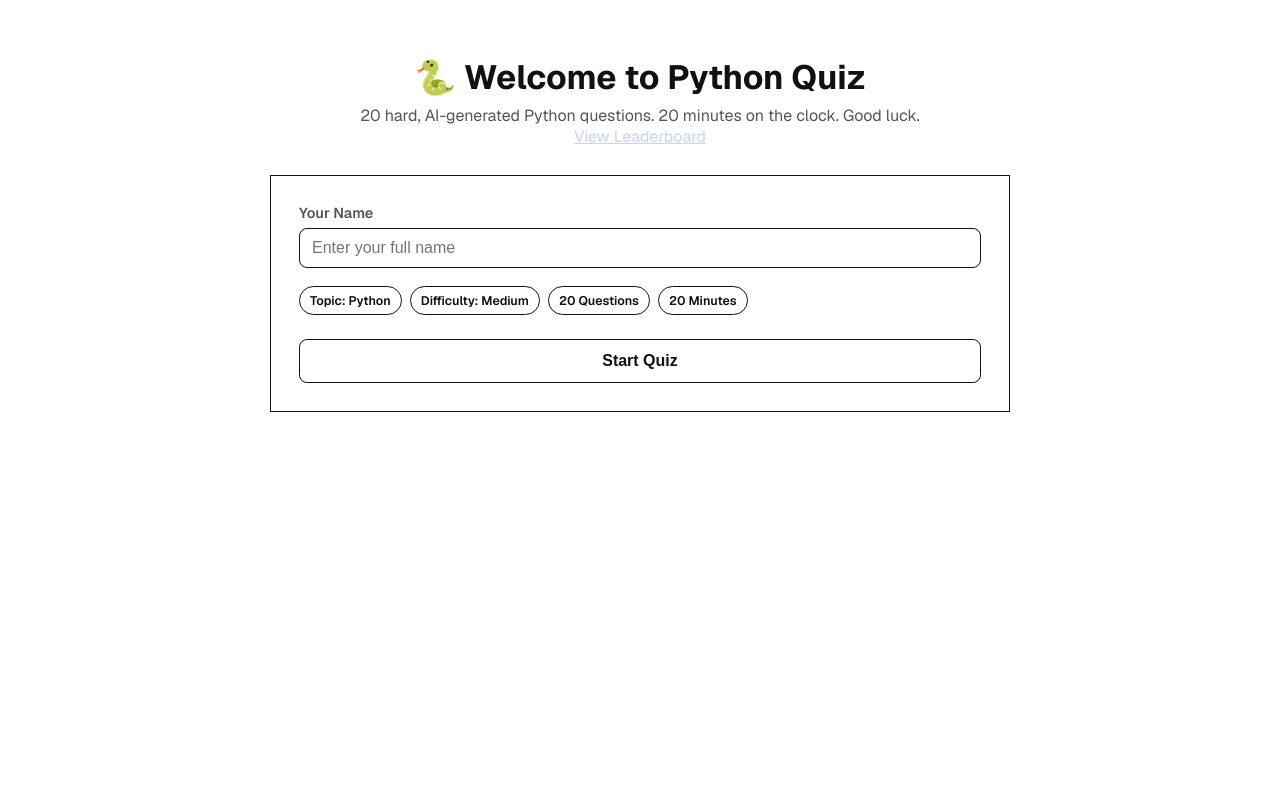
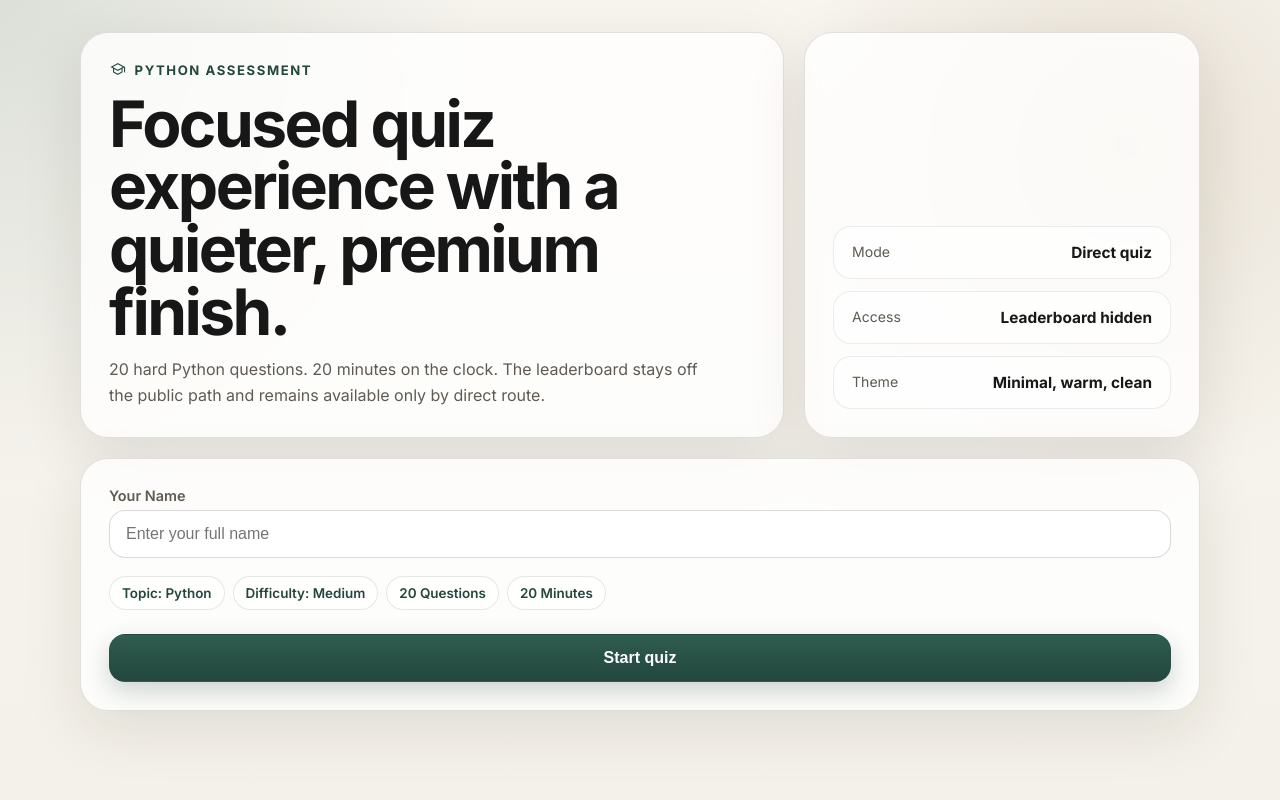
Before and after one commit to kavithamorla/Python-AI-Quiz, a Flask app: page / in a window 1280 px wide. Run offline with Flask 3, Linux system fonts and the light colour scheme.

Commit message:
Polish quiz UI and hide leaderboard links

```diff
--- a/static/script.js
+++ b/static/script.js
@@ -88,7 +88,7 @@ startForm.addEventListener("submit", async (e) => {
 
 function renderQuiz(quiz) {
   quizTitleEl.textContent = quiz.quiz_title || "Python Quiz (Hard)";
-  quizTakerNameEl.textContent = `Good luck, ${currentName}!`;
+  quizTakerNameEl.textContent = `Good luck, ${currentName}.`;
   answersForm.innerHTML = "";
 
   quiz.questions.forEach((q, index) => {
@@ -179,7 +179,7 @@ function gradeQuiz(quiz, timeExpired) {
 
     const status = document.createElement("div");
     status.className = "status";
-    status.textContent = isCorrect ? "✔ Correct" : "✘ Incorrect";
+    status.textContent = isCorrect ? "Correct" : "Incorrect";
     item.appendChild(status);
 
     const qText = document.createElement("div");
@@ -213,8 +213,8 @@ function gradeQuiz(quiz, timeExpired) {
   const percentage = Math.round((correctCount / total) * 1000) / 10;
 
   document.getElementById("results-name").textContent = timeExpired
-    ? `${currentName} — time's up! Here's how you did:`
-    : `${currentName}, here's how you did:`;
+    ? `${currentName}, time's up.`
+    : `${currentName}, here are your results.`;
   document.getElementById("stat-score").textContent = `${correctCount}/${total}`;
   document.getElementById("stat-percentage").textContent = `${percentage}%`;
   document.getElementById("stat-correct").textContent = correctCount;
--- a/static/style.css
+++ b/static/style.css
@@ -1,55 +1,106 @@
-@import url("https://fonts.googleapis.com/css2?family=Geist:wght@400;500;600;700&display=swap");
-
 :root {
-  --bg: #ffffff;
-  --card-bg: #ffffff;
-  --text: #111111;
-  --muted: #555555;
-  --border: #111111;
-  --line: #d9d9d9;
+  --bg: #f4f1ea;
+  --card-bg: rgba(255, 255, 255, 0.8);
+  --text: #171717;
+  --muted: #5f5a52;
+  --border: rgba(23, 23, 23, 0.12);
+  --line: rgba(23, 23, 23, 0.08);
+  --accent: #2f5d50;
+  --accent-strong: #23463d;
 }
 
 * { box-sizing: border-box; }
 
 body {
   margin: 0;
-  font-family: "Geist Pixel", "Geist", "Segoe UI", sans-serif;
-  background: var(--bg);
+  font-family: "Inter", system-ui, sans-serif;
+  background:
+    radial-gradient(circle at top left, rgba(47, 93, 80, 0.14), transparent 32%),
+    radial-gradient(circle at right 12% top 18%, rgba(150, 117, 72, 0.15), transparent 26%),
+    linear-gradient(180deg, #f8f5ef 0%, var(--bg) 100%);
   color: var(--text);
   min-height: 100vh;
 }
 
-.app {
-  max-width: 780px;
+.shell {
+  width: min(1120px, calc(100% - 32px));
   margin: 0 auto;
-  padding: 32px 20px 60px;
+  padding: 32px 0 60px;
 }
 
-.app-header {
-  text-align: center;
-  margin-bottom: 28px;
+.hero {
+  display: grid;
+  grid-template-columns: 1.6fr 0.9fr;
+  gap: 20px;
+  margin-bottom: 20px;
 }
 
-.app-header h1 {
-  margin-bottom: 6px;
-  font-size: 2.1rem;
+.hero-copy, .hero-panel, .card {
+  background: var(--card-bg);
+  backdrop-filter: blur(16px);
+  border: 1px solid var(--border);
+  box-shadow: 0 18px 60px rgba(43, 31, 18, 0.10);
 }
 
-.app-header p {
-  color: var(--muted);
-  margin: 0;
+.hero-copy, .hero-panel {
+  border-radius: 28px;
+  padding: 28px;
 }
 
-.leaderboard-link {
-  color: #c7d2fe;
+.hero-copy h1, .card h1, .card h2 {
+  margin: 0;
+  letter-spacing: -0.04em;
 }
 
+.hero-copy h1 { font-size: clamp(2.2rem, 5vw, 4.1rem); line-height: 0.98; max-width: 12ch; }
+
+.lede {
+  margin: 14px 0 0;
+  color: var(--muted);
+  max-width: 60ch;
+  line-height: 1.6;
+}
+
+.eyebrow {
+  display: inline-flex;
+  align-items: center;
+  gap: 8px;
+  margin: 0 0 14px;
+  font-size: 0.82rem;
+  font-weight: 700;
+  letter-spacing: 0.12em;
+  text-transform: uppercase;
+  color: var(--accent-strong);
+}
+
+.material-symbols-outlined {
+  font-variation-settings: "FILL" 0, "wght" 300, "GRAD" 0, "opsz" 24;
+  font-size: 1.1rem;
+}
+
+.hero-panel {
+  display: grid;
+  gap: 12px;
+  align-content: end;
+}
+
+.panel-stat {
+  display: flex;
+  justify-content: space-between;
+  gap: 16px;
+  padding: 16px 18px;
+  border-radius: 18px;
+  background: rgba(255, 255, 255, 0.62);
+  border: 1px solid rgba(23, 23, 23, 0.08);
+}
+
+.panel-label { color: var(--muted); font-size: 0.88rem; }
+.panel-stat strong { font-size: 0.96rem; }
+
 .card {
-  background: var(--card-bg);
-  border: 1px solid var(--border);
-  border-radius: 0;
   padding: 28px;
   margin-bottom: 20px;
+  border-radius: 28px;
 }
 
 .hidden { display: none !important; }
@@ -69,41 +120,44 @@ label {
 
 input, select {
   background: #fff;
-  border: 1px solid var(--border);
+  border: 1px solid rgba(23, 23, 23, 0.16);
   color: var(--text);
-  padding: 10px 12px;
-  border-radius: 8px;
+  padding: 14px 16px;
+  border-radius: 16px;
   font-size: 1rem;
 }
 
 input:focus, select:focus {
   outline: none;
-  border-color: var(--text);
+  border-color: rgba(47, 93, 80, 0.45);
+  box-shadow: 0 0 0 4px rgba(47, 93, 80, 0.12);
 }
 
 button {
-  background: #fff;
-  color: var(--text);
-  border: 1px solid var(--border);
-  padding: 12px 18px;
-  border-radius: 8px;
+  background: linear-gradient(180deg, var(--accent), var(--accent-strong));
+  color: #fff;
+  border: 1px solid transparent;
+  padding: 14px 18px;
+  border-radius: 16px;
   font-size: 1rem;
   font-weight: 600;
   cursor: pointer;
   width: 100%;
   margin-top: 6px;
-  transition: background 0.15s ease, border-color 0.15s ease;
+  transition: transform 0.16s ease, box-shadow 0.16s ease, opacity 0.16s ease;
+  box-shadow: 0 10px 24px rgba(35, 70, 61, 0.22);
 }
 
-button:hover { background: #f5f5f5; }
+button:hover { transform: translateY(-1px); }
 
-button.secondary {
-  background: transparent;
-  border: 1px solid var(--border);
+.button-secondary {
+  background: rgba(255, 255, 255, 0.76);
   color: var(--text);
+  border: 1px solid rgba(23, 23, 23, 0.12);
+  box-shadow: none;
 }
 
-button.secondary:hover { background: #f5f5f5; }
+.button-secondary:hover { background: rgba(255, 255, 255, 0.92); }
 
 .error {
   color: var(--text);
@@ -119,20 +173,20 @@ button.secondary:hover { background: #f5f5f5; }
 }
 
 .badge {
-  background: #fff;
-  border: 1px solid var(--border);
-  color: var(--text);
-  font-size: 0.78rem;
+  background: rgba(255, 255, 255, 0.72);
+  border: 1px solid rgba(23, 23, 23, 0.10);
+  color: var(--accent-strong);
+  font-size: 0.84rem;
   font-weight: 600;
-  padding: 5px 10px;
+  padding: 8px 12px;
   border-radius: 999px;
 }
 
 .spinner {
   width: 40px;
   height: 40px;
-  border: 4px solid var(--line);
-  border-top-color: var(--text);
+  border: 4px solid rgba(47, 93, 80, 0.18);
+  border-top-color: var(--accent);
   border-radius: 50%;
   margin: 0 auto 16px;
   animation: spin 0.8s linear infinite;
@@ -337,6 +393,37 @@ button.secondary:hover { background: #f5f5f5; }
 .leaderboard-table th,
 .leaderboard-table td {
   text-align: left;
-  padding: 10px;
-  border-bottom: 1px solid var(--border);
+  padding: 12px;
+  border-bottom: 1px solid rgba(23, 23, 23, 0.08);
 }
+
+.results-header {
+  display: flex;
+  justify-content: space-between;
+  gap: 16px;
+  align-items: flex-start;
+}
+
+.panel-stat {
+  display: flex;
+  justify-content: space-between;
+  gap: 16px;
+  padding: 16px 18px;
+  border-radius: 18px;
+  background: rgba(255, 255, 255, 0.62);
+  border: 1px solid rgba(23, 23, 23, 0.08);
+}
+
+.panel-label { color: var(--muted); font-size: 0.88rem; }
+
+@media (max-width: 900px) {
+  .hero { grid-template-columns: 1fr; }
+  .results-header, .quiz-top-bar { flex-direction: column; }
+}
+
+@media (max-width: 640px) {
+  .shell { width: min(100% - 20px, 1120px); padding-top: 12px; }
+  .hero-copy, .hero-panel, .card { padding: 20px; border-radius: 22px; }
+  .hero-copy h1 { font-size: 2rem; }
+  .stats-grid { grid-template-columns: 1fr; }
+}
--- a/templates/index.html
+++ b/templates/index.html
@@ -3,16 +3,26 @@
 <head>
 <meta charset="UTF-8" />
 <meta name="viewport" content="width=device-width, initial-scale=1.0" />
-<title>Welcome to Python Quiz</title>
+<title>Python Quiz</title>
+<link rel="preconnect" href="https://fonts.googleapis.com" />
+<link rel="preconnect" href="https://fonts.gstatic.com" crossorigin />
+<link href="https://fonts.googleapis.com/css2?family=Inter:wght@400;500;600;700;800&family=Material+Symbols+Outlined:wght@300" rel="stylesheet" />
 <link rel="stylesheet" href="{{ url_for('static', filename='style.css') }}" />
 </head>
 <body>
-  <div class="app">
-    <header class="app-header">
-      <h1>🐍 Welcome to Python Quiz</h1>
-      <p>20 hard, AI-generated Python questions. 20 minutes on the clock. Good luck.</p>
-      <p><a class="leaderboard-link" href="/leaderboard">View Leaderboard</a></p>
-    </header>
+  <main class="shell">
+    <section class="hero">
+      <div class="hero-copy">
+        <p class="eyebrow"><span class="material-symbols-outlined" aria-hidden="true">school</span> Python assessment</p>
+        <h1>Focused quiz experience with a quieter, premium finish.</h1>
+        <p class="lede">20 hard Python questions. 20 minutes on the clock. The leaderboard stays off the public path and remains available only by direct route.</p>
+      </div>
+      <div class="hero-panel">
+        <div class="panel-stat"><span class="panel-label">Mode</span><strong>Direct quiz</strong></div>
+        <div class="panel-stat"><span class="panel-label">Access</span><strong>Leaderboard hidden</strong></div>
+        <div class="panel-stat"><span class="panel-label">Theme</span><strong>Minimal, warm, clean</strong></div>
+      </div>
+    </section>
 
     <!-- Name / Start Section -->
     <section id="setup-section" class="card">
@@ -27,7 +37,7 @@
           <span class="badge">20 Questions</span>
           <span class="badge">20 Minutes</span>
         </div>
-        <button type="submit" id="generate-btn">Start Quiz</button>
+        <button type="submit" id="generate-btn" class="button-primary">Start quiz</button>
       </form>
       <p id="error-msg" class="error hidden"></p>
     </section>
@@ -58,7 +68,12 @@
 
     <!-- Results Section -->
     <section id="results-section" class="card hidden">
-      <h2>Results</h2>
+      <div class="results-header">
+        <div>
+          <p class="eyebrow"><span class="material-symbols-outlined" aria-hidden="true">verified</span> Results</p>
+          <h2>Your performance</h2>
+        </div>
+      </div>
       <p id="results-name" class="muted"></p>
 
       <div class="stats-grid">
@@ -82,10 +97,9 @@
 
       <h3 class="breakdown-heading">Review</h3>
       <div id="results-breakdown"></div>
-      <a class="leaderboard-link" href="/leaderboard">Go to Leaderboard</a>
-      <button id="retry-btn" class="secondary">Take Another Quiz</button>
+      <button id="retry-btn" class="button-secondary">Take another quiz</button>
     </section>
-  </div>
+  </main>
 
   <script src="{{ url_for('static', filename='script.js') }}"></script>
 </body>
```
Also changed, not shown: other parts of static/style.css (+34 -32 lines), templates/leaderboard.html (+13 -8 lines).
